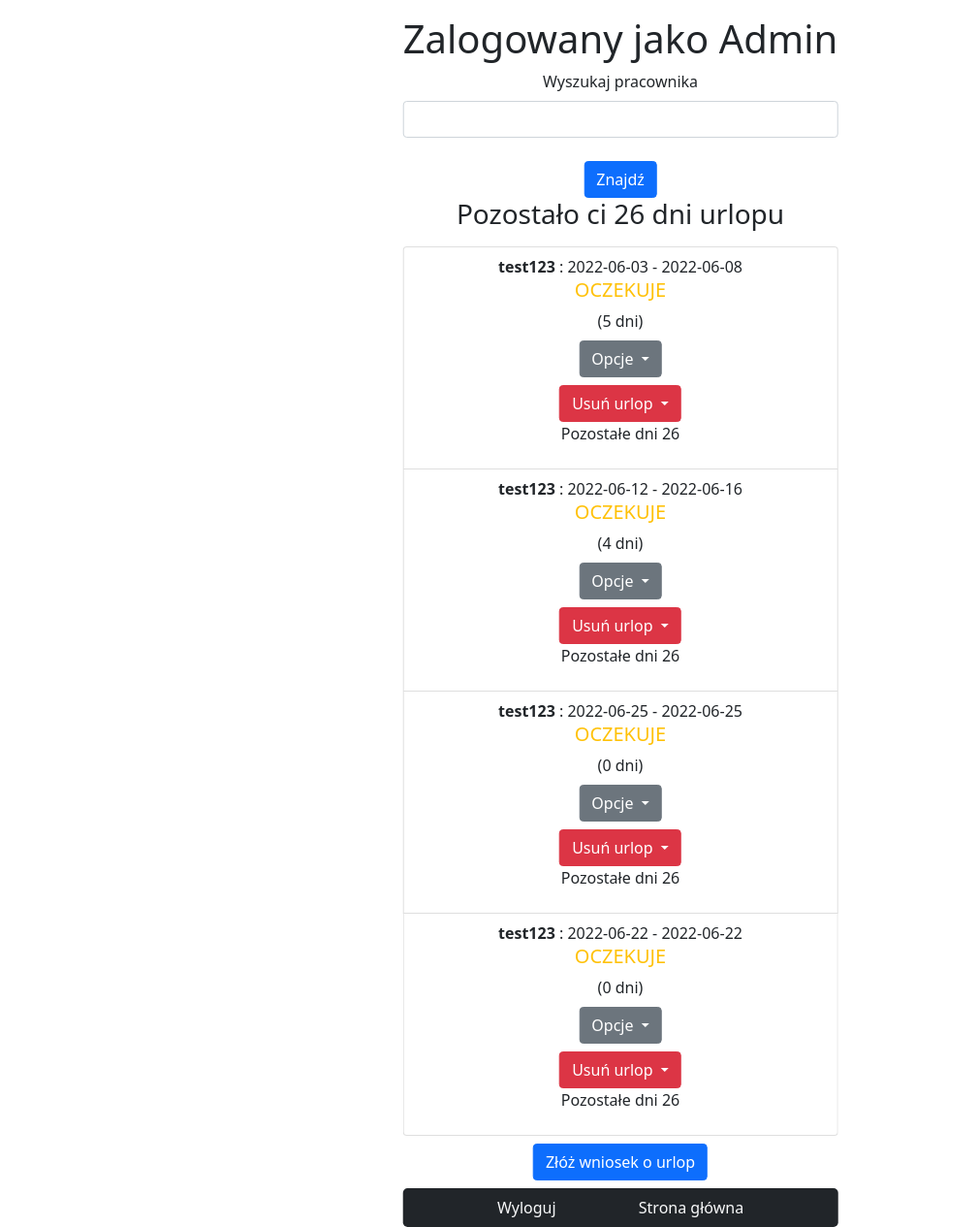
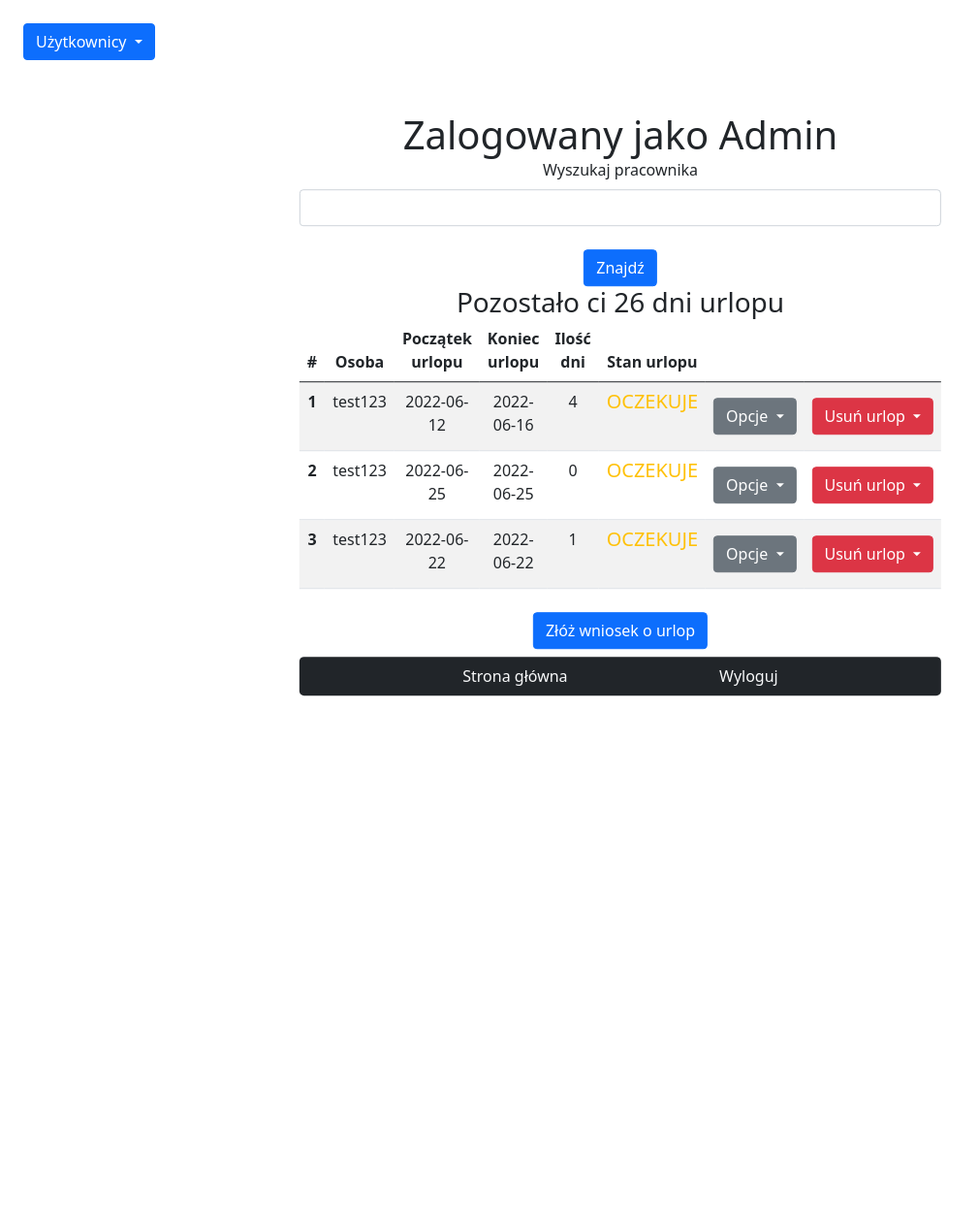
Before and after one commit to KubaBaniak/urlopy, a Flask app: page /leave/Admin in a window 1280 px wide. Shown: the whole page at 97% size, without its empty margins (0-1010 px from the left). After the commit the page ends 718 px from the top, so only its background shows below. Run offline with Flask 2, Linux system fonts and the light colour scheme; a user stored in the database is signed in; data comes from the database, SQL or seed files in the repository; both versions use the stored data as it was after the commit.

Commit message:
mail worker and accountant about leave statement, from now on you can selecty one day leave, added history leave but only for workers not for admin as a whole, added deleted field in database for leaves, and dropbox for all accounts

```diff
--- a/create_db.py
+++ b/create_db.py
@@ -7,7 +7,7 @@ db.create_all()
 # create first admin
 admin = User(username='Admin', email='pymailxd@gmail.com', role='Admin', password=bcrypt.generate_password_hash("Admin123").decode())
 # create users
-test = User(username='est123', email='test123@gmail.com', password=bcrypt.generate_password_hash("test123").decode())
+test = User(username='test123', email='test123@gmail.com', password=bcrypt.generate_password_hash("test123").decode())
 
 db.session.add(admin)
 db.session.add(test)
--- a/urlop/forms.py
+++ b/urlop/forms.py
@@ -44,7 +44,7 @@ class LeaveForm(FlaskForm):
             raise ValidationError('You have selected this day or one from the past. Please select an upcoming day')
         if days < (self.end_date.data - self.start_date.data).days:
             raise ValidationError('You have no days left')
-        if self.end_date.data <= self.start_date.data:
+        if self.end_date.data < self.start_date.data:
             raise ValidationError('You have selected a current day, or day before your leave. Please select an day after leaving')
         # checks if user is already on a leave on specific day
         user_leaves = User.query.filter_by(username=current_user.username).first()
--- a/urlop/models.py
+++ b/urlop/models.py
@@ -24,4 +24,5 @@ class Leave(db.Model, UserMixin):
     start_day = db.Column(db.DateTime, nullable=False)
     end_day = db.Column(db.DateTime, nullable=False)
     accepted = db.Column(db.Integer, unique=False, default=0)
+    deleted = db.Column(db.Boolean, default=False, nullable=False)
     user_id = db.Column(db.Integer, db.ForeignKey('user.id'), nullable=False)
--- a/urlop/routes.py
+++ b/urlop/routes.py
@@ -1,12 +1,13 @@
 import datetime
 
 from flask import render_template, redirect, url_for, request, flash, abort
-from flask_login import login_user, current_user, logout_user
+from flask_login import login_user, current_user, logout_user, login_required
 from urlop import app, db, bcrypt, mail
 from urlop.models import User, Leave
 from urlop.forms import LoginForm, RegisterForm, LeaveForm, SearchForm
 from flask_mail import Message
 from threading import Thread
+import pandas as pd
 
 
 # checking if the day is between friday and sunday and skipping if so
@@ -14,7 +15,7 @@ def calculate_days(start_date, end_date):
     delta = datetime.timedelta(days=1)
     days = 0
     while start_date <= end_date:
-        # if day_off(start_date): funkcja z ifami ktora sprawdza czy to jest dzien wolny od pracy tam jest ich nw ile
+        # if day_off(start_date): funcakcja z ifami ktora sprawdza czy to jest dzien wolny od pracy tam jest ich nw ile
         #     pass
         days = days + 1 if start_date.isoweekday() <= 5 else days
         start_date += delta
@@ -30,6 +31,14 @@ def create_and_send_admin(name):
     msg = Message('{} dodał swój urlop'.format(name), sender=app.config['MAIL_USERNAME'], recipients=['kuba121201@gmail.com'])
     msg.body = f'''Użytkownik {name} dodał propozycję swojegu urlopu.
     Aby zatwierdzić albo odrzucić kliknij w link http://127.0.0.1:5000{url_for('index')}
+    '''
+    thr = Thread(target=send_email, args=[msg])
+    thr.start()
+
+def accepted_leave_mail(start_date, end_date, receiver, state):
+    msg = Message('Twój urlop został {}'.format(state), sender=app.config['MAIL_USERNAME'], recipients=['kuba121201@gmail.com'])
+    msg.body = f'''Twój urlop od {start_date.date()} do {end_date.date()} został {state}.
+    Kliknij w link http://127.0.0.1:5000{url_for('index')} aby dowiedzieć się więcej.
     '''
     thr = Thread(target=send_email, args=[msg])
     thr.start()
@@ -86,27 +95,32 @@ def logout():
 
 
 @app.route('/leave/<string:name>', methods=['POST', 'GET'])
+@login_required
 def leave(name):
     if current_user.role == 'Admin':
-        leaves = Leave.query.all()
+        leaves = Leave.query.filter_by(deleted=False).all()
     else:
         leaves = User.query.filter_by(username=current_user.username).first().leave
+        leaves = [leave for leave in leaves if leave.deleted == False]
 
     form_search = SearchForm()
     form = LeaveForm()
 
     if form_search.validate_on_submit() and form_search.searchText.data:
-        if User.query.filter_by(username=form_search.searchText.data.strip()).first() is None:
-            leaves = Leave.query.all()
+        leaves = User.query.filter_by(username=form_search.searchText.data).first()
+        if leaves is None:
+            leaves = Leave.query.filter_by(deleted=False).all()
             flash('Nie ma takiego pracownika', 'danger')
         else:
             flash('{} znaleziony'.format(form_search.searchText.data), 'success')
             leaves = User.query.filter_by(username=form_search.searchText.data.strip()).first().leave
+            leaves = [leave for leave in leaves if leave.deleted == False]
         return render_template('leave.html',
                                form=form,
                                leaves=leaves,
                                title=name,
-                               form_search=form_search)
+                               form_search=form_search,
+                               days_fun=calculate_days)
 
     if form.start_date.data and form.validate_on_submit():
         start_date = form.start_date.data
@@ -118,7 +132,21 @@ def leave(name):
             create_and_send_admin(current_user.username)
         return redirect(url_for('leave', name=current_user.username))
 
-    return render_template('leave.html', form=form, form_search=form_search, leaves=leaves, title=name)
+    return render_template('leave.html',
+                           users=User.query.all(),
+                           form=form,
+                           form_search=form_search,
+                           leaves=leaves,
+                           title=name,
+                           days_fun=calculate_days)
+
+
+@app.route('/leave-history')
+@login_required
+def leave_history():
+    user = current_user.username
+    leaves = User.query.filter_by(username=user).first().leave
+    return render_template('leave_history.html', leaves=leaves, days_fun=calculate_days)
 
 
 @app.route('/clear')
@@ -136,7 +164,7 @@ def delete_leave(leave_id):
     leave = leave_list.first()
     if leave.accepted == 1:
         leave.user.days_left = leave.user.days_left + calculate_days(leave.start_day, leave.end_day)
-    leave_list.delete()
+    leave.deleted = True
     db.session.commit()
     return redirect(url_for('leave', name=current_user.username))
 
@@ -152,6 +180,8 @@ def change_accept(leave_id, option):
         if leave.accepted != 1:
             user.days_left = user.days_left - calculate_days(start_date, end_date)
             leave.accepted = 1
+            accepted_leave_mail(start_date, end_date, user.email, 'zaakceptowany')
+
     # waiting
     elif option == 0:
         if leave.accepted == 1:
@@ -162,6 +192,7 @@ def change_accept(leave_id, option):
         if leave.accepted == 1:
             user.days_left = user.days_left + calculate_days(start_date, end_date)
         leave.accepted = 2
+        accepted_leave_mail(start_date, end_date, user.email, 'odrzucony')
     else:
         return abort(404)
     db.session.commit()
--- a/urlop/templates/base.html
+++ b/urlop/templates/base.html
@@ -4,7 +4,8 @@
     <meta charset="utf-8">
     <meta name="viewport" content="width=device-width, initial-scale=1">
     <meta charset="UTF-8">
-    <link href="https://cdn.jsdelivr.net/npm/bootstrap@5.0.2/dist/css/bootstrap.min.css" rel="stylesheet" integrity="sha384-EVSTQN3/azprG1Anm3QDgpJLIm9Nao0Yz1ztcQTwFspd3yD65VohhpuuCOmLASjC" crossorigin="anonymous">
+    <link href="https://cdn.jsdelivr.net/npm/bootstrap@5.0.2/dist/css/bootstrap.min.css" rel="stylesheet"
+          integrity="sha384-EVSTQN3/azprG1Anm3QDgpJLIm9Nao0Yz1ztcQTwFspd3yD65VohhpuuCOmLASjC" crossorigin="anonymous">
     {% if title %}
     <title>Urlopy - {{title}}</title>
     {% else %}
@@ -13,8 +14,11 @@
     {% block head %}
     {% endblock %}
     <style>
+        .h1, .h2, .h3, .h4, .h5, .h6, h1, h2, h3, h4, h5, h6 {
+        margin-bottom: 0;
+        }
         button:hover, a:hover{
-        transition: .2s ease;
+        transition: .3s ease;
         transform:scale(1.1);
         }
 
@@ -35,7 +39,7 @@
     {% endif %}
     {% endwith %}
 </div>
-    <div class=".container position-absolute top-50 start-50 translate-middle text-center mh-100 mt-3">
+<div class=".container-xl position-absolute top-50 start-50 translate-middle text-center mh-100 mt-3">
     {% block content %}
     {% endblock %}
 </div>
@@ -43,5 +47,7 @@
 </body>
 {% block modal %}
 {% endblock %}
-<script src="https://cdn.jsdelivr.net/npm/bootstrap@5.0.2/dist/js/bootstrap.bundle.min.js" integrity="sha384-MrcW6ZMFYlzcLA8Nl+NtUVF0sA7MsXsP1UyJoMp4YLEuNSfAP+JcXn/tWtIaxVXM" crossorigin="anonymous"></script>
+<script src="https://cdn.jsdelivr.net/npm/bootstrap@5.0.2/dist/js/bootstrap.bundle.min.js"
+        integrity="sha384-MrcW6ZMFYlzcLA8Nl+NtUVF0sA7MsXsP1UyJoMp4YLEuNSfAP+JcXn/tWtIaxVXM"
+        crossorigin="anonymous"></script>
 </html>
--- a/urlop/templates/leave.html
+++ b/urlop/templates/leave.html
@@ -11,12 +11,30 @@
 </form>
 {% endif %}
 <h3>Pozostało ci {{ current_user.days_left }} dni urlopu</h3>
-<div class="list-group mt-3">
+<table class="table table-striped">
+    <thead>
+    <tr>
+        <th scope="col">#</th>
+        <th scope="col">Osoba</th>
+        <th scope="col">Początek urlopu</th>
+        <th scope="col">Koniec urlopu</th>
+        <th scope="col">Ilość dni</th>
+        <th scope="col">Stan urlopu</th>
+        {% if current_user.role == 'Admin' %}
+        <th scope="col"></th>
+        <th scope="col"></th>
+        {% endif %}
+    </tr>
+    </thead>
+    <tbody>
     {% for leave in leaves %}
-    <div class="list-group-item">
-        <h7 class="fw-bolder">{{leave.user.username}}</h7>
-        : {{ leave.start_day.date() }} - {{ leave.end_day.date() }}
-        <br>
+    <tr>
+        <th scope="row">{{ loop.index }}</th>
+        <td>{{leave.user.username}}</td>
+        <td>{{leave.start_day.date()}}</td>
+        <td>{{leave.end_day.date()}}</td>
+        <td>{{days_fun(leave.start_day, leave.end_day)}}</td>
+        <td>
             {% if leave.accepted == 1 %}
             <h5 class="text-success">ZAAKCEPTOWANO</h5>
             {% elif leave.accepted == 0 %}
@@ -24,11 +42,9 @@
             {% else %}
             <h5 class="text-danger">ODRZUCONO</h5>
             {% endif %}
-        ({{ (leave.end_day.date() - leave.start_day.date()).days }} dni)
+        </td>
         {% if current_user.role == 'Admin' %}
-        <br>
-
-        <!--        accept dropbox-->
+        <td>
             <div class="mb-2 mt-2 dropdown">
                 <a class="btn btn-secondary dropdown-toggle" href="#" role="button" id="accept"
                    data-bs-toggle="dropdown" aria-expanded="false">
@@ -53,28 +69,27 @@
                     </li>
                 </ul>
             </div>
-
-        <!--        delete dropbox-->
-        <div>
-            <a class="btn btn-danger dropdown-toggle" href="#" role="button" id="dropdownMenuLink"
+        </td>
+        <td>
+            <div class="mb-2 mt-2 dropdown">
+                <a class="btn btn-danger dropdown-toggle" href="#" role="button" id="delete"
                    data-bs-toggle="dropdown" aria-expanded="false">
                     Usuń urlop
                 </a>
-
-            <ul class="dropdown-menu text-center border border-dark" aria-labelledby="dropdownMenuLink">
+                <ul class="dropdown-menu text-center border border-dark" aria-labelledby="delete">
                     <li class="dropdown-item button button-danger" role="button">
-                    <a href="{{url_for('delete_leave', leave_id=leave.id)}}"  role="button" class="btn btn-danger mt-2">
+                        <a href="{{url_for('delete_leave', leave_id=leave.id)}}" role="button" class="btn btn-danger mt-2">
                             Na pewno?
                         </a>
                     </li>
                 </ul>
             </div>
-
-        <p>Pozostałe dni {{leave.user.days_left}}</p>
+        </td>
         {% endif %}
-    </div>
+    </tr>
     {% endfor %}
-</div>
+    </tbody>
+</table>
 <!--    show errors-->
 {% for error in form.end_date.errors %}
 <p class="text-danger">
@@ -94,8 +109,8 @@
 <nav class="navbar navbar-dark bg-dark rounded-3">
     <div class="container-sm d-flex justify-content-evenly">
         {% if current_user.is_authenticated %}
+        <a href="{{url_for('index')}}" class="link-light text-decoration-none">Strona główna</a>
         <a href="{{url_for('logout')}}" class="link-light text-decoration-none">Wyloguj</a>
-        <a href="{{url_for('index')}}" class="link-light text-decoration-none">Strona główna</a>
         {% else %}
         <a href="{{url_for('login')}}" class="link-light text-decoration-none">Zaloguj się</a>
         <a href="{{url_for('index')}}" class="link-light text-decoration-none">Strona główna</a>
@@ -114,7 +129,11 @@
                 <button type="button" class="btn-close" data-bs-dismiss="modal" aria-label="Close"></button>
             </div>
             <div class="modal-body">
-                <p class="border-bottom">Upewnij się, że daty są prawidłowo wybrane !!!</p>
+                <p class="border-bottom">Upewnij się, że daty są prawidłowo wybrane ! <br>
+                Przykłady: <br>
+                    Urlop jednodniowy - 11.06.2022 do 11.06.2022<br>
+                    Urlop tygodniowy - 13.06.20022 do 20.06.2022
+                </p>
                 <form method="POST" action="">
                     <div class="mb-3 ">
                         {{ form.hidden_tag() }}
@@ -135,4 +154,17 @@
         </div>
     </div>
 </div>
+<!--all users display-->
+{% if current_user.role == 'Admin' %}
+<div class="btn-group m-4">
+    <button type="button" class="btn btn-primary dropdown-toggle" data-bs-toggle="dropdown" data-bs-display="static" aria-expanded="false">
+        Użytkownicy
+    </button>
+    <ul class="dropdown-menu">
+        {% for user in users %}
+        <li class="dropdown-item">{{ user.username }}</li>
+        {% endfor %}
+    </ul>
+</div>
+{% endif %}
 {% endblock %}
```
Also changed, not shown: urlop/templates/index.html (+7 -6 lines), urlop/templates/leave_history.html (added, +41 -0 lines), urlop/xddd.db, 1 other file. Lines whose indentation alone changed are shown as unchanged.
